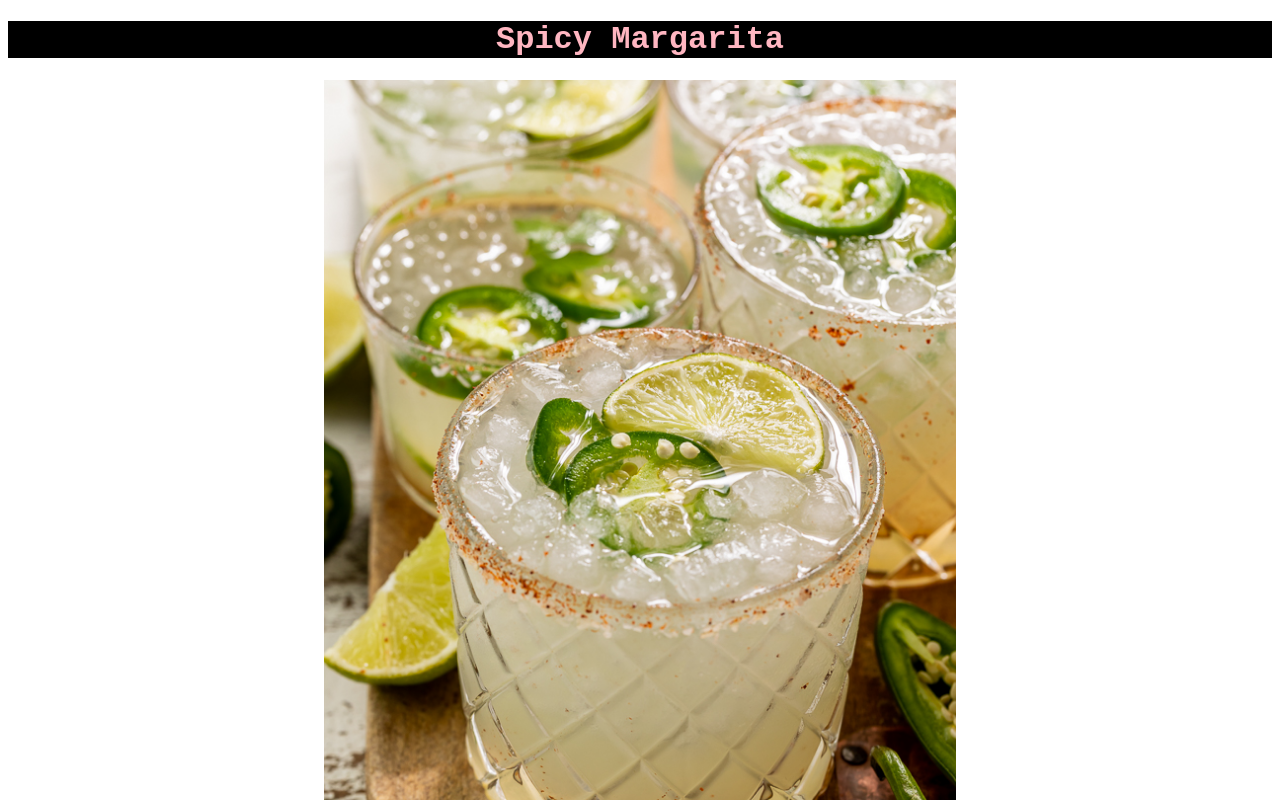
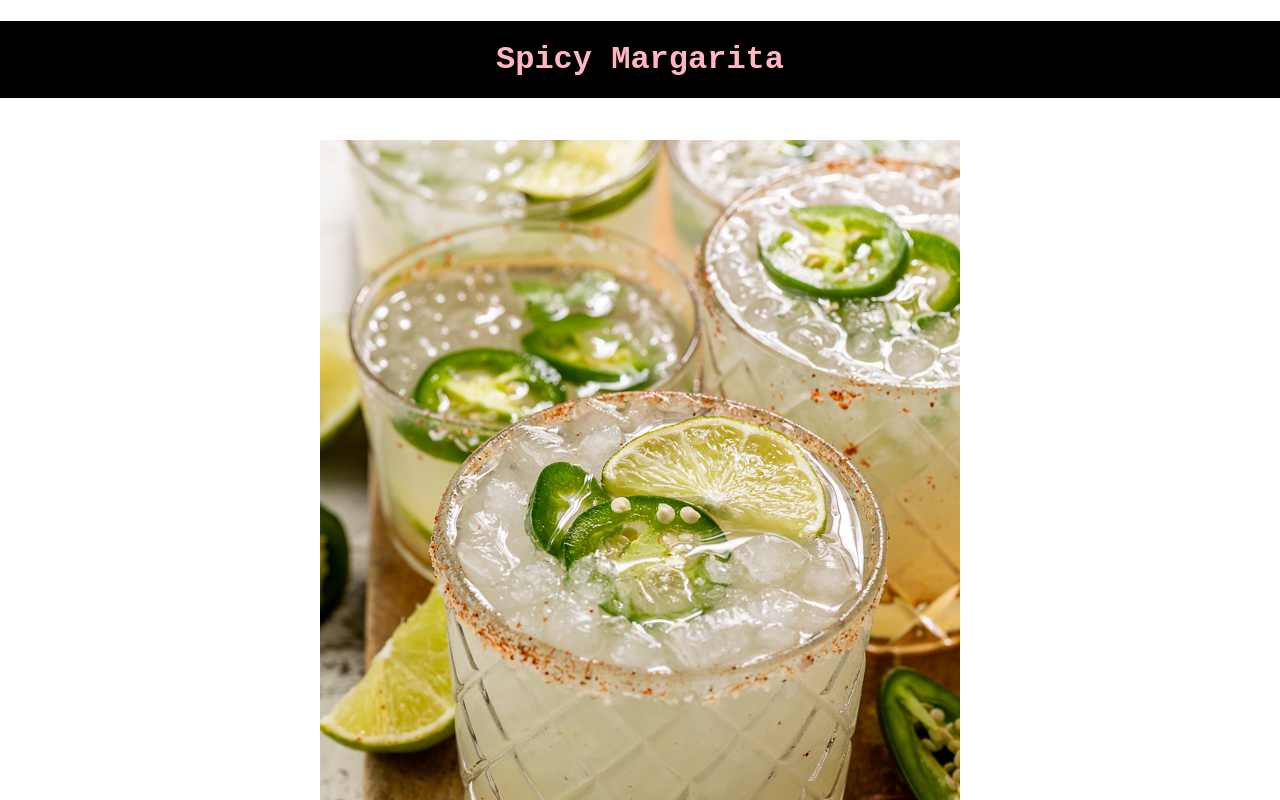
Before and after one commit to PatatoP7/odin-recipes, a plain HTML site: page recipes/pages/spicy-margarita.html in a window 1280 px wide. Shown: the top 800 px of the page. Drawn offline with Linux system fonts and the light colour scheme.

Commit message:
change styling

```diff
--- a/recipes/pages/style.css
+++ b/recipes/pages/style.css
@@ -1,15 +1,19 @@
 body {
     font-family: 'Courier New', Courier, monospace;
+    padding:0 ;
+    margin: 0;
 }
 
 h1, h2, h3 {
     text-align: center;
     color: lightpink;
     background-color: black;
+    padding: 20px;
 }
 
 img {
     margin: auto;
     width: 50%;
     display: block;
+    padding: 20px;
 }
```
